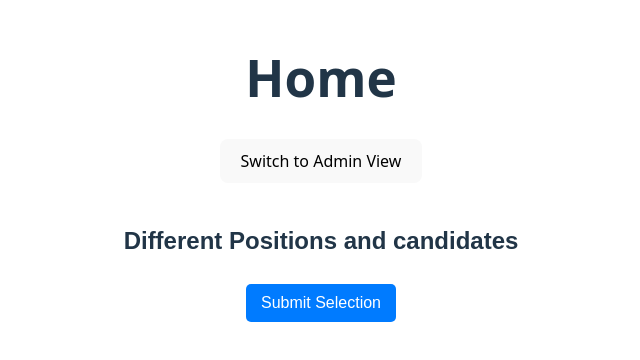
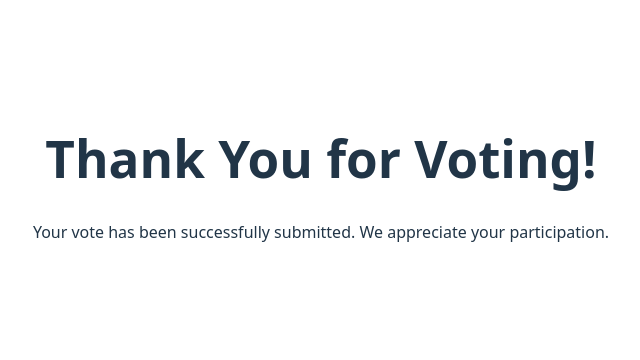
Before and after one commit to nisheshacharya/anonymous-voting-, a React (Vite) app in the folder react/: page /thank-you in a window 1280 px wide. Shown: the part 222-582 px from the top of the page, without its empty margins (319-959 px from the left). Built offline with nearby package versions, Linux system fonts and the light colour scheme.

Commit message:
Router added, navigates to thank you page on confirmation

```diff
--- a/react/package.json
+++ b/react/package.json
@@ -11,7 +11,8 @@
   },
   "dependencies": {
     "react": "^19.0.0",
-    "react-dom": "^19.0.0"
+    "react-dom": "^19.0.0",
+    "react-router-dom": "^7.4.0"
   },
   "devDependencies": {
     "@eslint/js": "^9.21.0",
--- a/react/src/App.jsx
+++ b/react/src/App.jsx
@@ -1,16 +1,19 @@
 
-import Home from './components/Home'
+import AppRouter from './router/Router';
 import './App.css'
-import { RoleProvider } from './context/RoleContext'; // ✅ Import the correct provider
+import { RoleProvider } from './context/RoleContext';
+import { BrowserRouter } from 'react-router-dom';
 
 
 function App() {
 
 
   return (
+
     <RoleProvider>
-      <Home />
+      <AppRouter />
     </RoleProvider>
+
 
   )
 }
--- a/react/src/components/PositionsContainer.jsx
+++ b/react/src/components/PositionsContainer.jsx
@@ -1,8 +1,10 @@
-import React, { useState } from "react";
+import React, { useState, useEffect } from "react";
 import CandidateContainer from "./CondidateContainer";
 import "../styles/style.css";
+import { useNavigate } from 'react-router-dom';
 
 const PositionsContainer = ({ userRole }) => {
+
   const [positions, setPositions] = useState([]);
   const [showPositionForm, setShowPositionForm] = useState(false);
   const [positionFormData, setPositionFormData] = useState({
@@ -17,6 +19,13 @@ const PositionsContainer = ({ userRole }) => {
   const [showConfirmation, setShowConfirmation] = useState(false);
   const [confirmationPositionId, setConfirmationPositionId] = useState(null);
 
+  useEffect(() => {
+    if (showConfirmation) {
+      console.log("HERE IS CONFIRMATION should be rendered now!");
+    }
+  }, [showConfirmation]);
+
+  const navigate = useNavigate();
 
   const showAddPosition = () => {
     setShowPositionForm(true);
@@ -87,11 +96,19 @@ const PositionsContainer = ({ userRole }) => {
 
 
   const confirmSelections = () => {
+
     console.log("Submitted Selections:", selections);
     setShowConfirmation(false);
     setConfirmationPositionId(null);
     // To do: send the selections to your backend
+    navigate('/thank-you'); // Navigate to the ThankYouPage
   };
+  // const confirmSelections = () => {
+  //   console.log("Submitted Selections:", selections);
+  //   setShowConfirmation(false);
+  //   setConfirmationPositionId(null);
+  //   // To do: send the selections to your backend
+  // };
 
   const cancelSelections = () => {
     setShowConfirmation(false);
@@ -126,7 +143,11 @@ const PositionsContainer = ({ userRole }) => {
             <p>You have {pos.maxSelection - (selections[pos.positionId] || []).length} selections left.</p>
           )}
         </div>
+
       ))}
+      <div>
+
+      </div>
 
       {userRole === "admin" && (
         <div>
@@ -150,7 +171,18 @@ const PositionsContainer = ({ userRole }) => {
               </form>
             </div>
           )}
+
+        </div>
+      )}
+
+      {userRole === "voter" && (
+        <button className="submit-button" onClick={handleSubmitSelections}>
+          Submit Selection
+        </button>
+      )}
+
       {showConfirmation && (
+
         <div className="confirmation-modal">
           <div className="confirmation-content">
             {console.log("showConfirmation before render:", showConfirmation)}
@@ -174,14 +206,6 @@ const PositionsContainer = ({ userRole }) => {
         </div>
       )}
     </div>
-      )}
-
-      {userRole === "voter" && (
-        <button className="submit-button" onClick={handleSubmitSelections}>
-          Submit Selection
-        </button>
-      )}
-    </div>
   );
 };
 
--- /dev/null
+++ b/react/src/components/ThankYouPage.jsx
@@ -0,0 +1,12 @@
+import React from 'react';
+
+const ThankYouPage = () => {
+  return (
+    <div>
+      <h1>Thank You for Voting!</h1>
+      <p>Your vote has been successfully submitted. We appreciate your participation.</p>
+    </div>
+  );
+};
+
+export default ThankYouPage;
--- /dev/null
+++ b/react/src/router/Router.jsx
@@ -0,0 +1,21 @@
+import React from 'react';
+import Home from '../components/Home';
+import { BrowserRouter, Routes, Route } from 'react-router-dom';
+// import PositionsContainer from '../components/PositionsContainer';
+import ThankYouPage from '../components/ThankYouPage';
+
+const AppRouter = () => {
+    return (
+        <BrowserRouter>
+            <Routes>
+                <Route path="/" element={<Home />} />
+
+                {/* <Route path="/" element={<PositionsContainer userRole="voter" />} />
+        <Route path="/admin" element={<PositionsContainer userRole="admin" />} /> */}
+                <Route path="/thank-you" element={<ThankYouPage />} />
+            </Routes>
+        </BrowserRouter>
+    );
+};
+
+export default AppRouter;
```
Also changed, not shown: 1 other file (tests, documents, lock files or other folders). Lines whose indentation alone changed are shown as unchanged.
